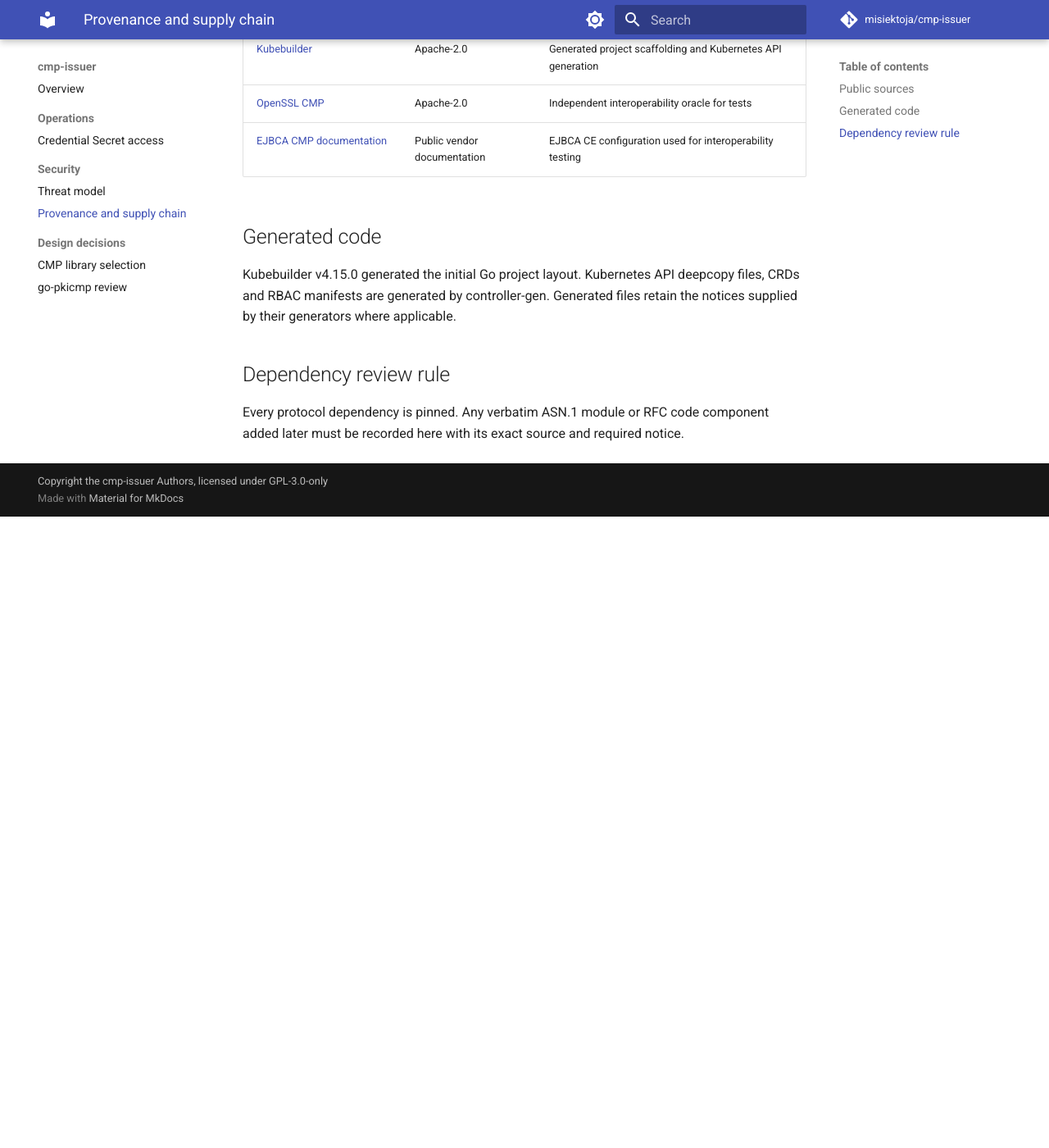
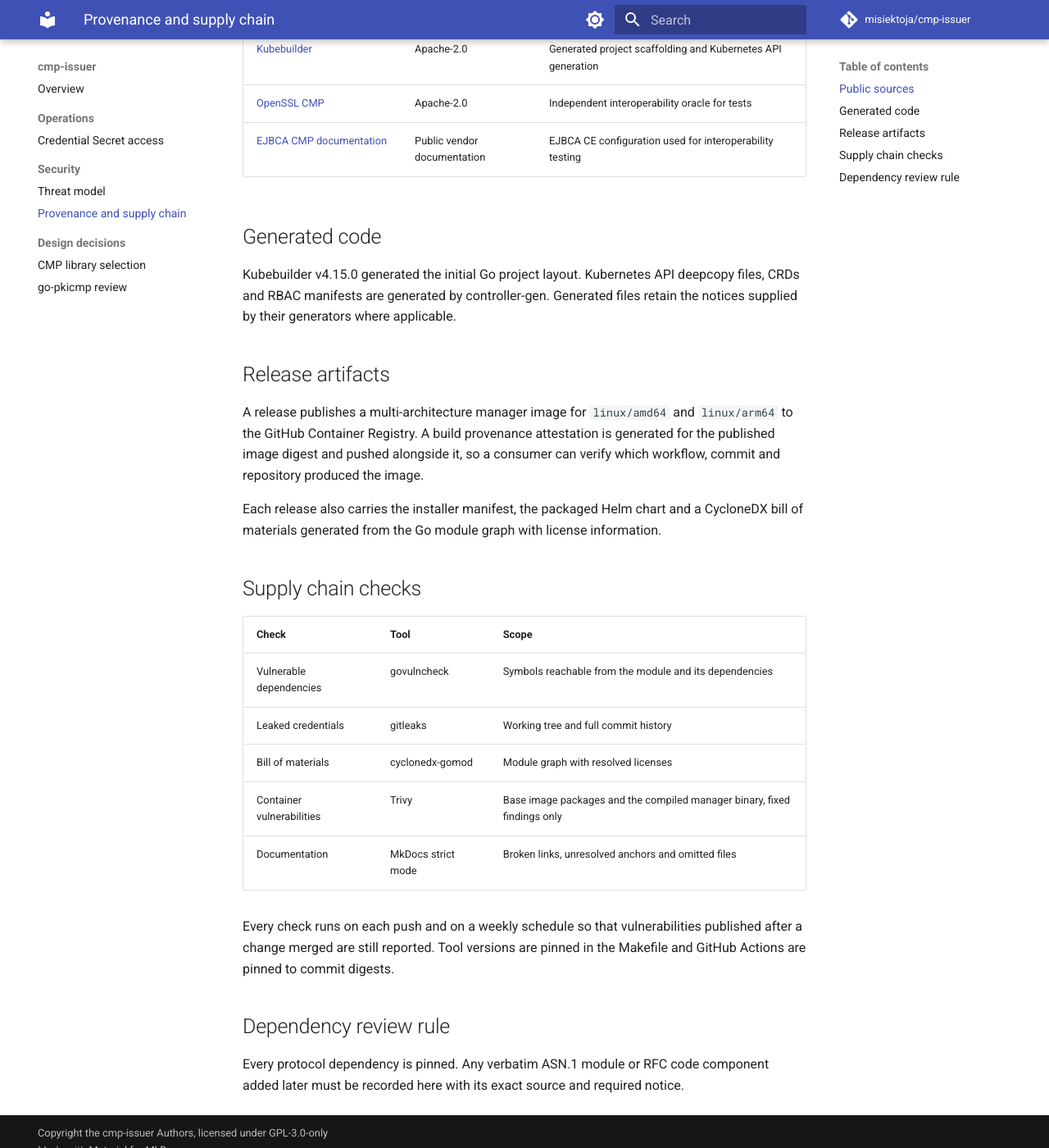
Before and after one commit to misiektoja/cmp-issuer, an MkDocs documentation site: the page built from docs/provenance.md, in a window 1280 px wide and 1400 px high, scrolled down 903 px. Shown: the whole window at 82% size. Built offline with MkDocs 1.6.1 and Material for MkDocs 9.7.7, drawn with Linux system fonts in a browser that asks for light colours; comment, search, counter and statistics services are not loaded; before the commit the page ends 1533 px from its top, so only the background shows below that.

Commit message:
docs(provenance): record release artifacts and supply chain checks

```diff
--- a/docs/provenance.md
+++ b/docs/provenance.md
@@ -23,6 +23,24 @@
 
 Kubebuilder v4.15.0 generated the initial Go project layout. Kubernetes API deepcopy files, CRDs and RBAC manifests are generated by controller-gen. Generated files retain the notices supplied by their generators where applicable.
 
+## Release artifacts
+
+A release publishes a multi-architecture manager image for `linux/amd64` and `linux/arm64` to the GitHub Container Registry. A build provenance attestation is generated for the published image digest and pushed alongside it, so a consumer can verify which workflow, commit and repository produced the image.
+
+Each release also carries the installer manifest, the packaged Helm chart and a CycloneDX bill of materials generated from the Go module graph with license information.
+
+## Supply chain checks
+
+| Check | Tool | Scope |
+| --- | --- | --- |
+| Vulnerable dependencies | govulncheck | Symbols reachable from the module and its dependencies |
+| Leaked credentials | gitleaks | Working tree and full commit history |
+| Bill of materials | cyclonedx-gomod | Module graph with resolved licenses |
+| Container vulnerabilities | Trivy | Base image packages and the compiled manager binary, fixed findings only |
+| Documentation | MkDocs strict mode | Broken links, unresolved anchors and omitted files |
+
+Every check runs on each push and on a weekly schedule so that vulnerabilities published after a change merged are still reported. Tool versions are pinned in the Makefile and GitHub Actions are pinned to commit digests.
+
 ## Dependency review rule
 
 Every protocol dependency is pinned. Any verbatim ASN.1 module or RFC code component added later must be recorded here with its exact source and required notice.
```
